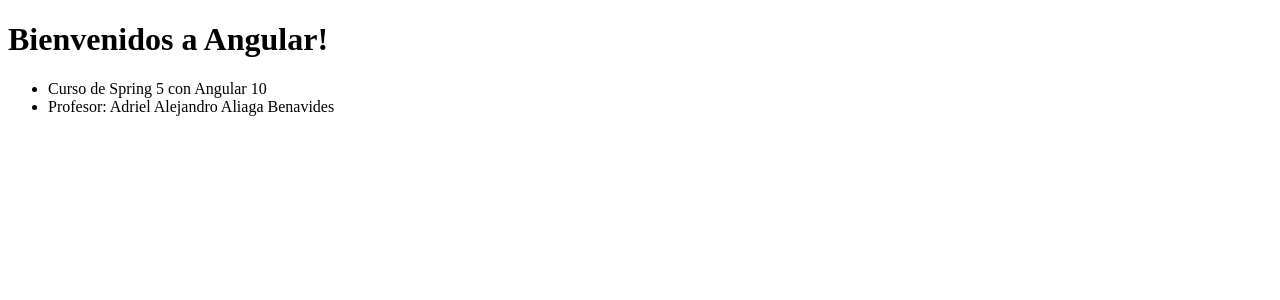
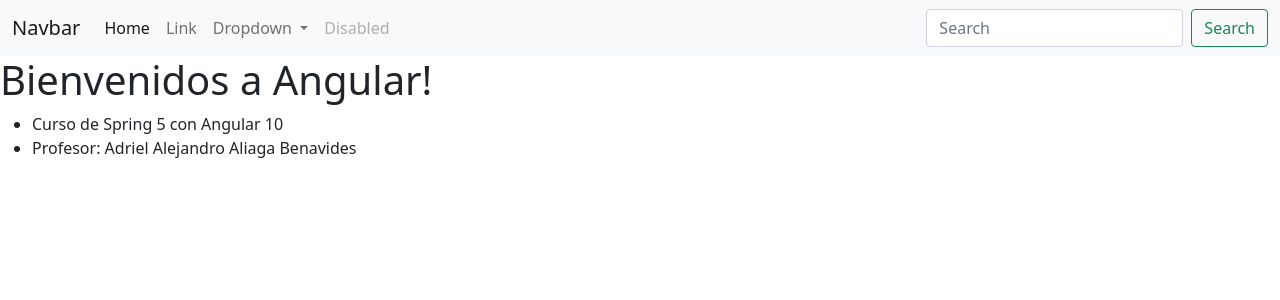
Before and after one commit to aaliagab/clientes-app, an Angular app: page / in a window 1280 px wide. Shown: the top 300 px of the page. Built offline with nearby package versions, Linux system fonts and the light colour scheme.

Commit message:
incluyendo bootstrap v5

```diff
--- a/src/app/app.component.html
+++ b/src/app/app.component.html
@@ -1,3 +1,39 @@
+<nav class="navbar navbar-expand-lg navbar-light bg-light">
+  <div class="container-fluid">
+    <a class="navbar-brand" href="#">Navbar</a>
+    <button class="navbar-toggler" type="button" data-bs-toggle="collapse" data-bs-target="#navbarSupportedContent" aria-controls="navbarSupportedContent" aria-expanded="false" aria-label="Toggle navigation">
+      <span class="navbar-toggler-icon"></span>
+    </button>
+    <div class="collapse navbar-collapse" id="navbarSupportedContent">
+      <ul class="navbar-nav me-auto mb-2 mb-lg-0">
+        <li class="nav-item">
+          <a class="nav-link active" aria-current="page" href="#">Home</a>
+        </li>
+        <li class="nav-item">
+          <a class="nav-link" href="#">Link</a>
+        </li>
+        <li class="nav-item dropdown">
+          <a class="nav-link dropdown-toggle" href="#" id="navbarDropdown" role="button" data-bs-toggle="dropdown" aria-expanded="false">
+            Dropdown
+          </a>
+          <ul class="dropdown-menu" aria-labelledby="navbarDropdown">
+            <li><a class="dropdown-item" href="#">Action</a></li>
+            <li><a class="dropdown-item" href="#">Another action</a></li>
+            <li><hr class="dropdown-divider"></li>
+            <li><a class="dropdown-item" href="#">Something else here</a></li>
+          </ul>
+        </li>
+        <li class="nav-item">
+          <a class="nav-link disabled">Disabled</a>
+        </li>
+      </ul>
+      <form class="d-flex">
+        <input class="form-control me-2" type="search" placeholder="Search" aria-label="Search">
+        <button class="btn btn-outline-success" type="submit">Search</button>
+      </form>
+    </div>
+  </div>
+</nav>
 <h1>
   {{title}}!
 </h1>
--- a/src/index.html
+++ b/src/index.html
@@ -6,8 +6,13 @@
   <base href="/">
   <meta name="viewport" content="width=device-width, initial-scale=1">
   <link rel="icon" type="image/x-icon" href="favicon.ico">
+  <link href="https://cdn.jsdelivr.net/npm/bootstrap@5.1.3/dist/css/bootstrap.min.css" rel="stylesheet" integrity="sha384-1BmE4kWBq78iYhFldvKuhfTAU6auU8tT94WrHftjDbrCEXSU1oBoqyl2QvZ6jIW3" crossorigin="anonymous">
+
 </head>
 <body>
   <app-root></app-root>
+  <script src="https://cdn.jsdelivr.net/npm/@popperjs/core@2.10.2/dist/umd/popper.min.js" integrity="sha384-7+zCNj/IqJ95wo16oMtfsKbZ9ccEh31eOz1HGyDuCQ6wgnyJNSYdrPa03rtR1zdB" crossorigin="anonymous"></script>
+  <script src="https://cdn.jsdelivr.net/npm/bootstrap@5.1.3/dist/js/bootstrap.min.js" integrity="sha384-QJHtvGhmr9XOIpI6YVutG+2QOK9T+ZnN4kzFN1RtK3zEFEIsxhlmWl5/YESvpZ13" crossorigin="anonymous"></script>
+  <script src="https://cdn.jsdelivr.net/npm/bootstrap@5.1.3/dist/js/bootstrap.bundle.min.js" integrity="sha384-ka7Sk0Gln4gmtz2MlQnikT1wXgYsOg+OMhuP+IlRH9sENBO0LRn5q+8nbTov4+1p" crossorigin="anonymous"></script>
 </body>
 </html>
```
Also changed, not shown: tsconfig.json (+4 -4 lines).
